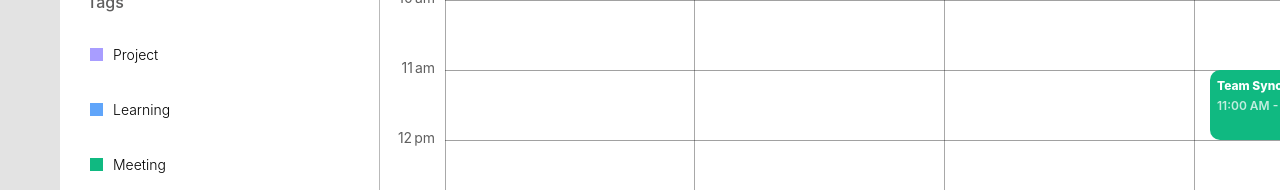
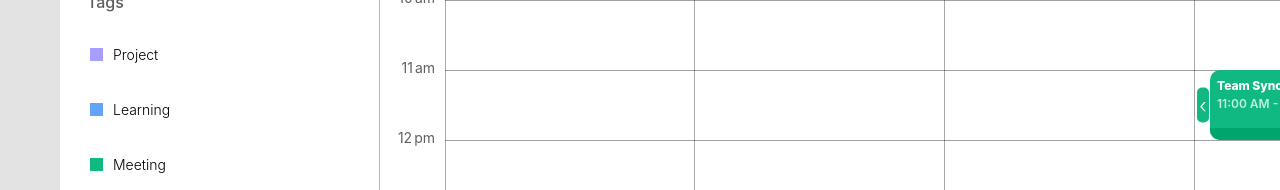
Before and after one commit to Rtam22/Planner, a React (Vite) app: page / in a window 1280 px wide. Shown: the part 455-645 px from the top of the page. Built offline with nearby package versions, Linux system fonts and the light colour scheme.

Commit message:
Added preview location with drag and visible buttons for edit

```diff
--- a/src/components/calendar/calendarTimeline.css
+++ b/src/components/calendar/calendarTimeline.css
@@ -85,21 +85,6 @@
   font-size: 14px;
   color: rgb(95, 95, 95);
 }
-.preview-task {
-  position: absolute;
-  left: 5px;
-  top: 60px;
-  width: 190px;
-  height: 200px;
-  cursor: pointer;
-  border: 1px solid red;
-  border-radius: 10px;
-  padding: 5px;
-  font-size: 12px;
-  font-weight: 800;
-  color: rgb(254, 0, 0);
-  overflow: hidden;
-}
 
 .calendar-day-display {
   width: 1500px;
--- a/src/components/calendar/calendarTimeline.tsx
+++ b/src/components/calendar/calendarTimeline.tsx
@@ -102,7 +102,9 @@ function CalendarTimeline({
                   className="cell-column"
                   data-testid={convertToDDMMYYYY(date)}
                 >
-                  {index === 0 && previewTask && (
+                  {previewTask &&
+                    compareDate(date, previewTask.date) &&
+                    previewTask && (
                       <div
                         className="preview-task"
                         style={{
@@ -120,9 +122,7 @@ function CalendarTimeline({
                             1680 -
                             calculateStartingPosition(startHours, startMinutes),
                         }}
-                    >
-                      Preview Task
-                    </div>
+                      ></div>
                     )}
                   {tasks.map((task) => {
                     if (compareDate(task.date, date)) {
--- a/src/components/common/button.css
+++ b/src/components/common/button.css
@@ -78,9 +78,39 @@ button.warn {
 
 .btn-resize {
   width: 100%;
-  height: 10px;
+  height: 12px;
   position: absolute;
   bottom: 0;
   left: 0;
   cursor: n-resize;
+  border-bottom-left-radius: 10px;
+  border-bottom-right-radius: 10px;
 }
+
+.btn-move-right,
+.btn-move-left {
+  position: absolute;
+  height: 50%;
+  min-height: 30px;
+  max-height: 50px;
+  background-color: rgb(143, 161, 250);
+  top: 50%;
+  transform: translateY(-50%);
+  width: 12px;
+  border-radius: 5px;
+  color: white;
+  font-size: 20px;
+}
+
+.btn-move-right:hover,
+.btn-move-left:hover {
+  background-color: rgb(77, 99, 210);
+}
+
+.btn-move-right {
+  right: -13px;
+}
+
+.btn-move-left {
+  left: -13px;
+}
--- a/src/components/common/button.tsx
+++ b/src/components/common/button.tsx
@@ -1,15 +1,42 @@
+import { useState } from "react";
 import "./button.css";
+import { darkenColor } from "../../utils/timelineUtils";
 
 type ButtonProps = {
-  children: string | React.ReactNode;
+  children?: string | React.ReactNode;
   className: string;
   type?: "submit" | "button";
+  color?: string;
   onClick?: ((e: React.MouseEvent<any>) => void) | (() => void);
+  onMouseDown?: (e: React.MouseEvent<any>) => void;
 };
 
-function Button({ children, className, type, onClick }: ButtonProps) {
+function Button({
+  children,
+  className,
+  type,
+  onClick,
+  onMouseDown,
+  color,
+}: ButtonProps) {
+  const [isHovered, setIsHovered] = useState<boolean>(false);
+
   return (
-    <button type={type} onClick={(e) => onClick?.(e)} className={className}>
+    <button
+      style={{
+        backgroundColor: isHovered
+          ? color
+            ? darkenColor(color, 20)
+            : color
+          : color,
+      }}
+      type={type}
+      onClick={(e) => onClick?.(e)}
+      className={className}
+      onMouseEnter={() => setIsHovered(true)}
+      onMouseLeave={() => setIsHovered(false)}
+      onMouseDown={(e) => onMouseDown?.(e)}
+    >
       {children}
     </button>
   );
--- a/src/components/tasks/taskCard.css
+++ b/src/components/tasks/taskCard.css
@@ -3,6 +3,7 @@
   left: 5px;
   top: 60px;
   width: 190px;
+  min-height: 30px;
   height: 200px;
   background-color: rgb(226, 226, 226);
   cursor: pointer;
@@ -11,10 +12,15 @@
   font-size: 12px;
   font-weight: 800;
   color: white;
-  overflow: hidden;
   display: flex;
   flex-direction: column;
   gap: 2px;
+}
+
+.calendar-task-card .container {
+  position: relative;
+  height: 100%;
+  overflow: hidden;
 }
 
 .calendar-task-card p {
@@ -28,6 +34,22 @@
   font-weight: 800;
 }
 
+.preview-task {
+  position: absolute;
+  left: 5px;
+  top: 60px;
+  width: 190px;
+  height: 200px;
+  cursor: pointer;
+  border: 2px solid rgb(115, 241, 123);
+  border-radius: 10px;
+  padding: 5px;
+  font-size: 12px;
+  font-weight: 800;
+  color: rgb(201, 33, 33);
+  overflow: hidden;
+}
+
 @media (min-width: 1000px) {
   .calendar-task-card {
     left: 15px;
--- a/src/components/tasks/taskCard.tsx
+++ b/src/components/tasks/taskCard.tsx
@@ -3,19 +3,22 @@ import "./taskCard.css";
 import {
   calculateLength,
   calculateStartingPosition,
+  darkenColor,
 } from "../../utils/timelineUtils";
 import { convertTimeString24To12 } from "../../utils/dateUtils";
 import React, { useEffect, useRef, useState } from "react";
 import { useTaskCardResizeAndMove } from "../../hooks/useTaskCardResizeAndMove";
+import Button from "../common/button";
 
 type calendarTaskCardProps = {
   title: string;
-  onClick: (taskId: string) => void;
+  onClick?: (taskId: string) => void;
   task: Task;
 };
 
 function TaskCard({ title, onClick, task }: calendarTaskCardProps) {
   // const { tasks, editTask } = useTasksContext();
+
   const taskRef = useRef<HTMLDivElement | null>(null);
   const [startHours, startMinutes] = task.startTime.split(":").map(Number);
   const [endHours, endMinutes] = task.endTime.split(":").map(Number);
@@ -44,6 +47,7 @@ function TaskCard({ title, onClick, task }: calendarTaskCardProps) {
   });
 
   function handleClick(e: React.MouseEvent<HTMLDivElement>) {
+    if (!onClick) return;
     if (hasDraggedRef.current) {
       e.preventDefault();
       e.stopPropagation();
@@ -52,6 +56,8 @@ function TaskCard({ title, onClick, task }: calendarTaskCardProps) {
 
     onClick(task.id);
   }
+
+  function hasd() {}
 
   useEffect(() => {
     setTaskLength(cardLength);
@@ -72,15 +78,22 @@ function TaskCard({ title, onClick, task }: calendarTaskCardProps) {
         backgroundColor: task.tag?.color,
       }}
     >
-      <h3>{title}</h3>
-      <p>{`${startTime} - ${endTime}`}</p>
-      <button
+      <Button color={task.tag?.color} className="btn-move-left" onClick={hasd}>
+        ‹
+      </Button>
+      <Button color={task.tag?.color} className="btn-move-right" onClick={hasd}>
+        ›
+      </Button>
+      <div className="container">
+        <h3>{title}</h3>
+        <p>{`${startTime} - ${endTime}`}</p>
+      </div>
+      <Button
         className="btn-resize"
-        onMouseDown={(e: React.MouseEvent<HTMLButtonElement>) =>
-          onMouseDown(e, "resize")
-        }
+        color={darkenColor(task.tag?.color ?? "#ccc", 20)}
+        onMouseDown={(e) => onMouseDown(e, "resize")}
         onClick={(e) => e.stopPropagation()}
-      ></button>
+      ></Button>
     </div>
   );
 }
--- a/src/components/tasks/taskForm.tsx
+++ b/src/components/tasks/taskForm.tsx
@@ -5,12 +5,11 @@ import { useTasksContext } from "../../context/taskContext";
 import { v4 as uuidv4 } from "uuid";
 import Select from "react-select";
 import type { StylesConfig } from "react-select";
-import type { PreviewTask } from "../../types/taskTypes";
+import type { Task } from "../../types/taskTypes";
 
 type createTaskModal = {
   handleSelectDate: (newDate: Date) => void;
-  handleSetPreview: (task: PreviewTask) => void;
-  clearTaskPreview: () => void;
+  handleSetPreview: (task: Task | null) => void;
 };
 
 type TagOption = {
@@ -57,7 +56,6 @@ const customStyles: StylesConfig<TagOption, false> = {
 function CreateTaskModal({
   handleSelectDate,
   handleSetPreview,
-  clearTaskPreview,
 }: createTaskModal) {
   const [title, setTitle] = useState<string>("");
   const [description, setDscription] = useState<string>("");
@@ -89,7 +87,7 @@ function CreateTaskModal({
       endTime: endTime,
       repeat: repeat,
     };
-    clearTaskPreview();
+    handleSetPreview(null);
     addTask(newTask);
   }
 
@@ -103,11 +101,19 @@ function CreateTaskModal({
     }
     const [year, month, day] = date.split("-");
     const previewDate = new Date(Number(year), Number(month) - 1, Number(day));
+    const getTag = tags.find(
+      (t) => t.label.toLowerCase() === tag?.value.toLowerCase()
+    );
     handleSelectDate(previewDate);
     const previewTask = {
+      id: uuidv4(),
+      title: title,
+      description: description,
+      tag: getTag,
       date: new Date(Number(year), Number(month) - 1, Number(day)),
       startTime: startTime,
       endTime: endTime,
+      repeat: repeat,
     };
     handleSetPreview(previewTask);
   }
--- a/src/context/taskContext.tsx
+++ b/src/context/taskContext.tsx
@@ -5,10 +5,12 @@ import { initialTags, initialTasks } from "../data/taskData";
 type TasksContextType = {
   tasks: Task[];
   tags: Tag[];
+  previewTask: Task | null;
   addTask: (selectedTask: Task) => void;
   deleteTask: (selectedTask: Task) => void;
   editTask: (selectedTask: Task) => void;
   addTag: () => void;
+  handleSetPreviewTask: (task: Task | null) => void;
 };
 
 const TasksContext = createContext<TasksContextType | null>(null);
@@ -16,7 +18,7 @@ const TasksContext = createContext<TasksContextType | null>(null);
 export function TasksProvider({ children }: { children: React.ReactNode }) {
   const [tasks, setTasks] = useState<Task[]>(initialTasks);
   const [tags, setTags] = useState<Tag[]>(initialTags);
-
+  const [previewTask, setPreviewTask] = useState<Task | null>(null);
   function addTask(selectedTask: Task) {
     setTasks([...tasks, selectedTask]);
   }
@@ -33,13 +35,26 @@ export function TasksProvider({ children }: { children: React.ReactNode }) {
     );
   }
 
+  function handleSetPreviewTask(task: Task | null) {
+    setPreviewTask(task);
+  }
+
   function addTag() {
     setTags([...tags]);
   }
 
   return (
     <TasksContext.Provider
-      value={{ tasks, tags, addTask, deleteTask, editTask, addTag }}
+      value={{
+        tasks,
+        tags,
+        previewTask,
+        addTask,
+        deleteTask,
+        editTask,
+        addTag,
+        handleSetPreviewTask,
+      }}
     >
       {children}
     </TasksContext.Provider>
--- a/src/pages/calendarPage.tsx
+++ b/src/pages/calendarPage.tsx
@@ -21,8 +21,15 @@ function CalendarPage() {
   const [showModal, setShowModal] = useState<"none" | "view" | "create">(
     "none"
   );
-  const { tasks, tags, editTask, deleteTask } = useTasksContext();
-  const [previewTask, setPreviewTask] = useState<PreviewTask | null>(null);
+  const {
+    tasks,
+    tags,
+    previewTask,
+    editTask,
+    deleteTask,
+    handleSetPreviewTask,
+  } = useTasksContext();
+  // const [previewTask, setPreviewTask] = useState<PreviewTask | null>(null);
   const [selectedTask, setSelectedTask] = useState<Task | null>(null);
   const [filteredTasks, setfilteredTasks] = useState<Task[]>(tasks);
   const dates: CalendarDayProps[] = getDayAndDayNumber(selectedDate);
@@ -36,18 +43,14 @@ function CalendarPage() {
     setShowModal(type);
   }
 
-  function handleSetPreview(task: PreviewTask) {
-    setPreviewTask(task ?? null);
+  function handleSetPreview(task: Task | null) {
+    handleSetPreviewTask(task);
   }
 
   function handleTaskClick(taskId: string) {
     const findTask = tasks.find((task) => taskId === task.id);
     setSelectedTask(findTask ?? null);
     setShowModal("view");
-  }
-
-  function clearTaskPreview() {
-    setPreviewTask(null);
   }
 
   function handleFilterTasks(filters: FilterProps) {
@@ -110,7 +113,6 @@ function CalendarPage() {
               <TaskForm
                 handleSelectDate={handleSelectDate}
                 handleSetPreview={handleSetPreview}
-                clearTaskPreview={clearTaskPreview}
               />
             </Modal>
           )}
--- a/src/utils/timelineUtils.ts
+++ b/src/utils/timelineUtils.ts
@@ -54,3 +54,20 @@ export function getHoursAndMinutes(task: Task) {
 export function convertPixelsToMinutes(pixels: number) {
   return Math.round((pixels * 60) / 70);
 }
+
+export function darkenColor(hex: string, amount: number = 30): string {
+  let color = hex.replace("#", "");
+  if (color.length === 3) {
+    color = color
+      .split("")
+      .map((c) => c + c)
+      .join("");
+  }
+
+  const num = parseInt(color, 16);
+  const r = Math.max(0, (num >> 16) - amount);
+  const g = Math.max(0, ((num >> 8) & 0x00ff) - amount);
+  const b = Math.max(0, (num & 0x0000ff) - amount);
+
+  return `#${((1 << 24) + (r << 16) + (g << 8) + b).toString(16).slice(1)}`;
+}
```
Also changed, not shown: src/hooks/useTaskCardResizeAndMove.tsx (+29 -21 lines). Lines whose indentation alone changed are shown as unchanged.
